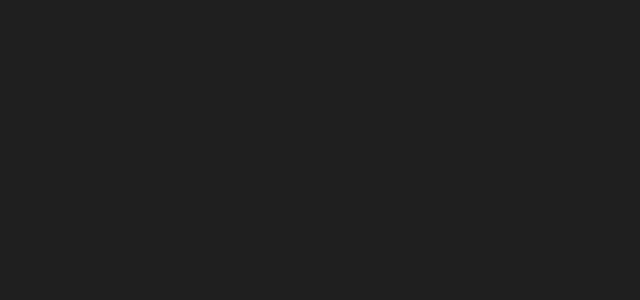
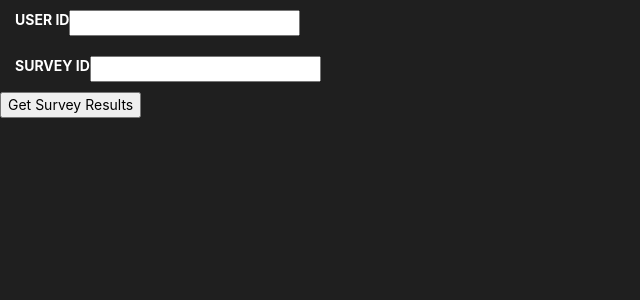
Before and after one commit to sd2-group5-summer2019/frontend, a React (Create React App) app: page /get_results in a window 1280 px wide. Shown: the top 300 px of the page, without its empty margins (0-640 px from the left). Built offline with nearby package versions, Linux system fonts and the light colour scheme.

Commit message:
Added Get_Results page for viewing survey results + fixed Sponsors page bug

```diff
--- a/src/Create_Sponsor.js
+++ b/src/Create_Sponsor.js
@@ -12,6 +12,7 @@
 		this.state = {
             company: '',
             first_name: '',
+            last_name:'',
             email: '',
             team: '',
             all_teams: [],
--- a/src/Create_Team.js
+++ b/src/Create_Team.js
@@ -92,7 +92,7 @@
 	            	<b>Fall</b>
 	            	<input type="radio" name="sd1_semester" value={'FALL'} onChange={this.changeHandler}/>
 	            	<b>Year</b>
-	            	<input type="number" name="sd1_year" min="2019" max="2999" onchange={this.changeHandler}/>
+	            	<input type="text" pattern="^(19|20)\d{2}$" name="sd1_year" value={this.state.sd1_year} onChange={this.changeHandler}/>
     				<br></br>
     				<label>SD2 Information</label>
 					<b>Spring</b>
@@ -102,9 +102,9 @@
 	            	<b>Fall</b>
 	            	<input type="radio" name="sd2_semester" value={'FALL'} onChange={this.changeHandler}/>
 	            	<b>Year</b>
-	            	<input type="number" name="sd2_year" min="2019" max="2999" onChange={this.changeHandler}/>
+	            	<input type="text" pattern="^(19|20)\d{2}$" name="sd2_year" value={this.state.sd2_year} onChange={this.changeHandler}/>
 	            	<br></br>
-	            	<input type="submit" className="button" value="Create_Team"/>
+	            	<input type="submit" className="button" value="Create Team"/>
     			</form>
     		</div>
     	);
--- /dev/null
+++ b/src/Get_Results.js
@@ -0,0 +1,82 @@
+import React from 'react';
+import axios from 'axios'
+
+class Get_Results extends React.Component {
+	constructor(props) {
+		super(props)
+		this.state = {
+			userid: '',
+			formid: '',
+			type: '',
+			results: [],
+			success:false
+		}
+			this.changeHandler = this.changeHandler.bind(this)
+	        this.changePage = this.changePage.bind(this);
+	        this.submitHandler = this.submitHandler.bind(this)
+	        //this.state.type = "type"
+	        //this.state.results = [{question:'q1', answer:'a1'}, {question:'q2', answer:'a2'}, {question:'q3', answer:'a3'}]
+	}
+	changeHandler(e) {
+		this.setState({
+		[e.target.name] :e.target.value
+	    	})
+	}
+    changePage = (response)=>{
+        if(response.status===200){
+            this.setState({
+            	type: response.data.type,
+            	results: response.data.answers
+            })
+        }
+        console.log(response.data);
+    }
+    submitHandler(e) {
+        e.preventDefault();
+
+        console.log(this.state)
+        axios.post(`http://localhost:3001/api/getAnswers`, this.state)
+        .then(response => this.changePage(response))
+        .catch(function (error){console.log(error)})
+    }
+    render(){
+    		return(
+    			<div className="boxName" id="/get_results">
+    				<form method="post" name="getResults" onSubmit={this.submitHandler}>
+	    				<label>USER ID
+	    					<input type="text" name="userid" value={this.state.userid} onChange={this.changeHandler}/>
+	    				</label>
+	    				<br></br>
+	    				<label>SURVEY ID
+	    					<input type="text" name="formid" value={this.state.formid} onChange={this.changeHandler}/>
+	    				</label>
+	    				<br></br>
+	    				<input type="submit" className="button" value="Get Survey Results"/>
+    				</form>
+    				<br></br>
+    				{!this.state.success ? null : (
+    				<div><h1>{this.state.type}</h1>
+		            <table>
+		              	<thead>
+		              		<tr>
+		              			<th>Questions</th>
+		              			<th>Answers</th>
+
+		              		</tr>
+		               	</thead>
+		               	<tbody>
+		               		{this.state.results.map(result =>
+		               			<tr key={result.question}>
+		               				<td>{result.question}</td>
+		               				<td>{result.answer}</td>
+		               			</tr>
+		               		)}
+		               	</tbody>
+		            </table></div>
+		        )}
+    			</div>
+    		);
+
+    }
+}
+export default Get_Results;
--- a/src/Routes.js
+++ b/src/Routes.js
@@ -10,6 +10,7 @@
 import Teams from './Teams';
 import Students from './Students';
 import Sponsors from './Sponsors';
+import Get_Results from './Get_Results';
 
 function Routes () {
 return(
@@ -19,11 +20,12 @@
             <Route path="/survey" exact component={Survey} />
             <Route path="/register" exact component={Register} />
             <Route path="/teams" exact component={Teams} />
-            <Route path="/sponsors" exact componenent={Sponsors} />
+            <Route path="/sponsors" exact component={Sponsors} />
             <Route path="/students" exact component={Students} />
             <Route path="/create_student" exact component={Create_Student} />
             <Route path="/create_sponsor" exact component={Create_Sponsor} />
             <Route path="/create_team" exact component={Create_Team} />
+            <Route path="/get_results" exact component={Get_Results} />
         </Switch>
     )
 }
--- a/src/Students.js
+++ b/src/Students.js
@@ -31,6 +31,7 @@
     render() {
         return(
         	<div>
+        	fvtvf
         		<Navbar>
                 	<Nav>
                     	<LinkContainer to="/create_student">
```
